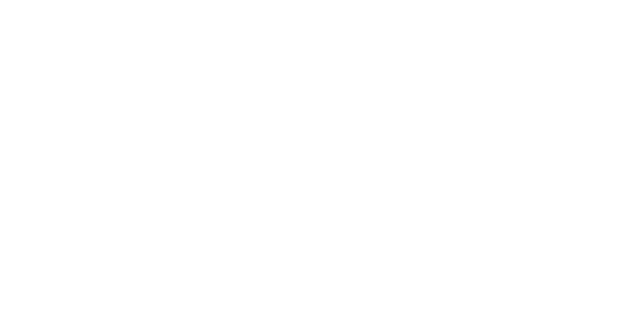
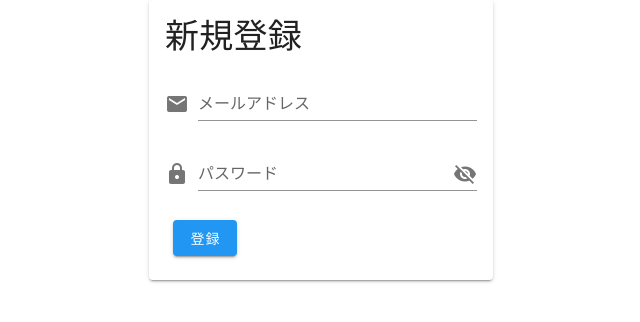
Before and after one commit to yanase-kenta0505/nuxt-todoList, a Nuxt app: page /signUp in a window 1280 px wide. Before the commit this address had no page. Shown: the top 322 px of the page, without its empty margins (319-959 px from the left). Built offline with nearby package versions, Linux system fonts and the light colour scheme.

Commit message:
signUp画面の作成からログイン画面に飛ばすまで

```diff
--- a/nuxt.config.js
+++ b/nuxt.config.js
@@ -48,7 +48,7 @@
   vuetify: {
     customVariables: ['~/assets/variables.scss'],
     theme: {
-      dark: true,
+      dark: false,
       themes: {
         dark: {
           primary: colors.blue.darken2,
--- a/pages/index.vue
+++ b/pages/index.vue
@@ -1,10 +1,17 @@
 <template>
   <div>
     <h1>hello</h1>
+    <v-btn @click="signUpPage">signUp page</v-btn>
   </div>
 </template>
 
 <script>
 import firebase from "~/plugins/firebase";
-export default {};
+export default {
+  methods:{
+    signUpPage(){
+      this.$router.push('/signUp')
+    }
+  }
+};
 </script>
--- /dev/null
+++ b/pages/login.vue
@@ -0,0 +1,46 @@
+<template>
+  <v-app>
+    <v-card class="mx-auto" width="344px">
+      <v-card-title>
+        <h1 class="display-1">ログイン</h1>
+      </v-card-title>
+      <v-card-text>
+        <v-form>
+          <v-text-field
+            label="メールアドレス"
+            type="email"
+            prepend-icon="mdi-email"
+            v-model="mail"
+            :rules="emailRules"
+          />
+          <v-text-field
+            label="パスワード"
+            :type="showPassWord ? 'text' : 'password'"
+            prepend-icon="mdi-lock"
+            v-bind:append-icon="showPassWord ? 'mdi-eye' : 'mdi-eye-off'"
+            @click:append="showPassWord = !showPassWord"
+            v-model="password"
+          />
+          <v-card-actions>
+            <v-btn class="info">送信</v-btn>
+          </v-card-actions>
+        </v-form>
+      </v-card-text>
+    </v-card>
+  </v-app>
+</template>
+<script>
+export default {
+  data() {
+    return {
+      showPassWord: false,
+      mail: "",
+      password: "",
+      emailRules: [
+        v => !!v || "E-mail is required",
+        v => /.+@.+/.test(v) || "E-mail must be valid"
+      ]
+    };
+  }
+};
+</script>
--- /dev/null
+++ b/pages/signUp.vue
@@ -0,0 +1,56 @@
+<template>
+  <v-app>
+    <v-card class="mx-auto" width="344px">
+      <v-card-title>
+        <h1 class="display-1">新規登録</h1>
+      </v-card-title>
+      <v-card-text>
+        <v-form>
+          <v-text-field
+            label="メールアドレス"
+            type="email"
+            prepend-icon="mdi-email"
+            v-model="mail"
+            :rules="emailRules"
+          />
+          <v-text-field
+            label="パスワード"
+            :type="showPassWord ? 'text' : 'password'"
+            prepend-icon="mdi-lock"
+            v-bind:append-icon="showPassWord ? 'mdi-eye' : 'mdi-eye-off'"
+            @click:append="showPassWord = !showPassWord"
+            v-model="password"
+          />
+          <v-card-actions>
+            <v-btn class="info" @click="register">登録</v-btn>
+          </v-card-actions>
+        </v-form>
+      </v-card-text>
+    </v-card>
+  </v-app>
+</template>
+
+<script>
+export default {
+  data() {
+    return {
+      showPassWord: false,
+      mail: "",
+      password: "",
+      emailRules: [
+        v => !!v || "E-mail is required",
+        v => /.+@.+/.test(v) || "E-mail must be valid"
+      ]
+    };
+  },
+  methods: {
+    register() {
+      this.$store.dispatch("signUp/register", {
+        mail: this.mail,
+        password: this.password,
+        router:this.$router
+      });
+    }
+  }
+};
+</script>
--- a/plugins/firebase.js
+++ b/plugins/firebase.js
@@ -10,7 +10,7 @@
 measurementId: process.env.measurementId
 }
 
-console.log(config);
+// console.log(config);
 
 if (!firebase.apps.length) {
 firebase.initializeApp(config);
--- /dev/null
+++ b/store/signUp.js
@@ -0,0 +1,11 @@
+import firebase from "~/plugins/firebase";
+
+
+export const actions = {
+    register(context,key){
+        console.log(key)
+        firebase.auth().createUserWithEmailAndPassword(key.mail,key.password).then(res=>{
+            key.router.push('/login')
+        })
+    }
+}
```
